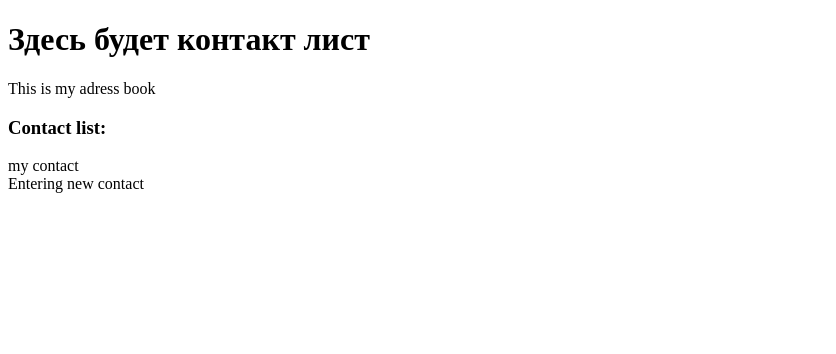
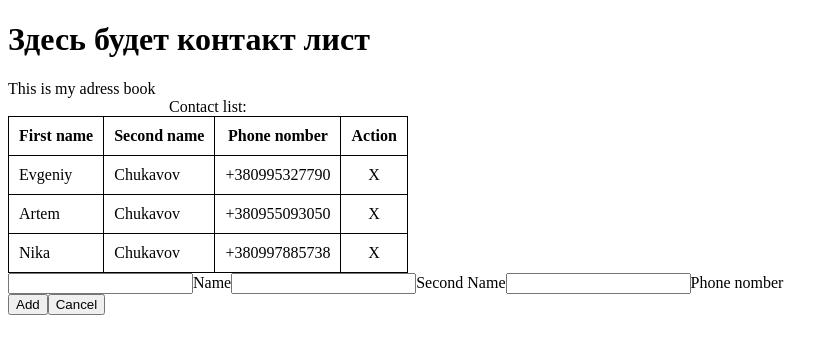
Before and after one commit to Styllerr/Hillel_React, a React (Create React App) app in the folder HomeWork_02/my-app/: page / in a window 1280 px wide. Shown: the top 354 px of the page, without its empty margins (0-836 px from the left). Built offline with nearby package versions, Linux system fonts and the light colour scheme.

Commit message:
add component List, ListIten, form, all whithout event

```diff
--- /dev/null
+++ b/HomeWork_02/my-app/public/style.css
@@ -0,0 +1,3 @@
+sd {
+    text-align: center;
+}
--- a/HomeWork_02/my-app/src/Contacts/ContactForm.js
+++ b/HomeWork_02/my-app/src/Contacts/ContactForm.js
@@ -3,9 +3,19 @@ import React, { Component } from 'react'
 export default class ContactForm extends Component {
     render() {
         return (
-            <div>
-                Entering new contact
-            </div>
+            <>
+               <form>
+               <div>
+               <label><input type="text" name="firstName"/>Name</label>
+               <label><input type="text" name="secondName"/>Second Name</label>
+               <label><input type="tel" name="phoneNomber"/>Phone nomber</label>
+               </div>
+               <div>
+                   <button>Add</button>
+                   <input type="reset" value="Cancel"/>
+               </div>
+               </form>
+            </>
         )
     }
 }
--- a/HomeWork_02/my-app/src/Contacts/ContactItem.js
+++ b/HomeWork_02/my-app/src/Contacts/ContactItem.js
@@ -2,10 +2,17 @@ import React, { Component } from 'react'
 
 export default class ContactItem extends Component {
     render() {
+        const styleTableCell = {
+            border: "1px solid black",
+            padding: "10px"
+        }
         return (
-            <div>
-                my contact
-            </div>
+            <>
+                <td style={styleTableCell}>{this.props.contact.firstName}</td>
+                <td style={styleTableCell}>{this.props.contact.secondName}</td>
+                <td style={styleTableCell}>+{this.props.contact.phoneNomber}</td>
+                <td style={{textAlign: "center"}}><div>X</div></td>
+            </>
         )
     }
 }
--- a/HomeWork_02/my-app/src/Contacts/ContactList.js
+++ b/HomeWork_02/my-app/src/Contacts/ContactList.js
@@ -1,13 +1,32 @@
 import React, { Component } from 'react'
 import ContactItem from './ContactItem'
+import ContactForm from './ContactForm'
 
 export default class ContactList extends Component {
+
     render() {
+        const styleTableHeader = {
+            border: "1px solid black",
+            padding: "10px"
+        }
         return (
-            <div>
-                <h3>Contact list:</h3>
-                <ContactItem />
-            </div>
+            <>
+                <table style={{ borderCollapse: "collapse", border: "1px solid black"}}>
+                    <caption>Contact list:</caption>
+                    <thead>
+                        <tr>
+                            <th style={styleTableHeader}>First name</th>
+                            <th style={styleTableHeader}>Second name</th>
+                            <th style={styleTableHeader}>Phone nomber</th>
+                            <th style={styleTableHeader}>Action</th>
+                        </tr>
+                    </thead>
+                    <tbody>
+                        {this.props.contacts.map((item) => {
+                            return <tr style={styleTableHeader} key={item.id}><ContactItem contact={item} /></tr>})}
+                    </tbody>
+                </table>
+            </>
         )
     }
 }
--- a/HomeWork_02/my-app/src/Contacts/Contacts.js
+++ b/HomeWork_02/my-app/src/Contacts/Contacts.js
@@ -3,13 +3,21 @@ import ContactList from './ContactList'
 import ContactForm from './ContactForm'
 
 export default class Contacts extends Component {
+    state = {
+        contacts: [
+            {id: 1, firstName: 'Evgeniy', secondName: 'Chukavov', phoneNomber: '380995327790'},
+            {id: 2, firstName: 'Artem', secondName: 'Chukavov', phoneNomber: '380955093050'},
+            {id: 3, firstName: 'Nika', secondName: 'Chukavov', phoneNomber: '380997885738'}
+        ]
+    }
     render() {
+
         return (
             <>
             <div>
                 This is my adress book
             </div>
-            <ContactList />
+            <ContactList contacts={this.state.contacts} />
             <div>
                 <ContactForm />
             </div>
```
